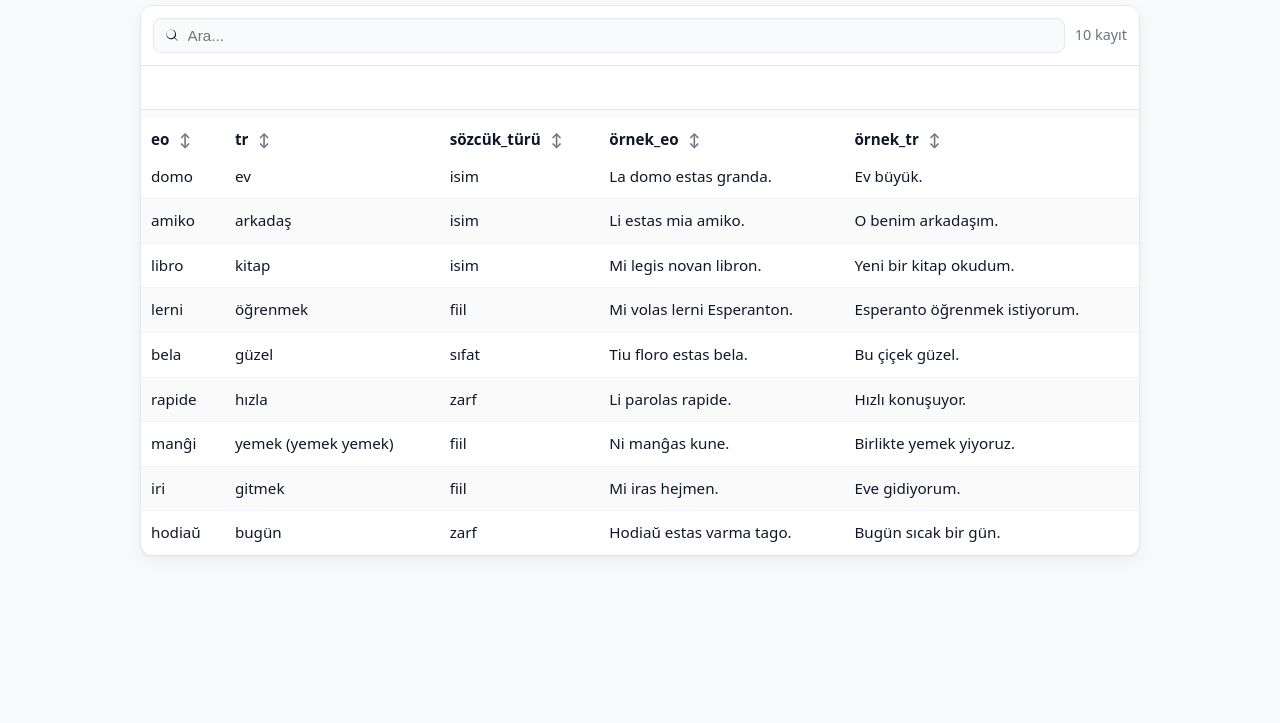
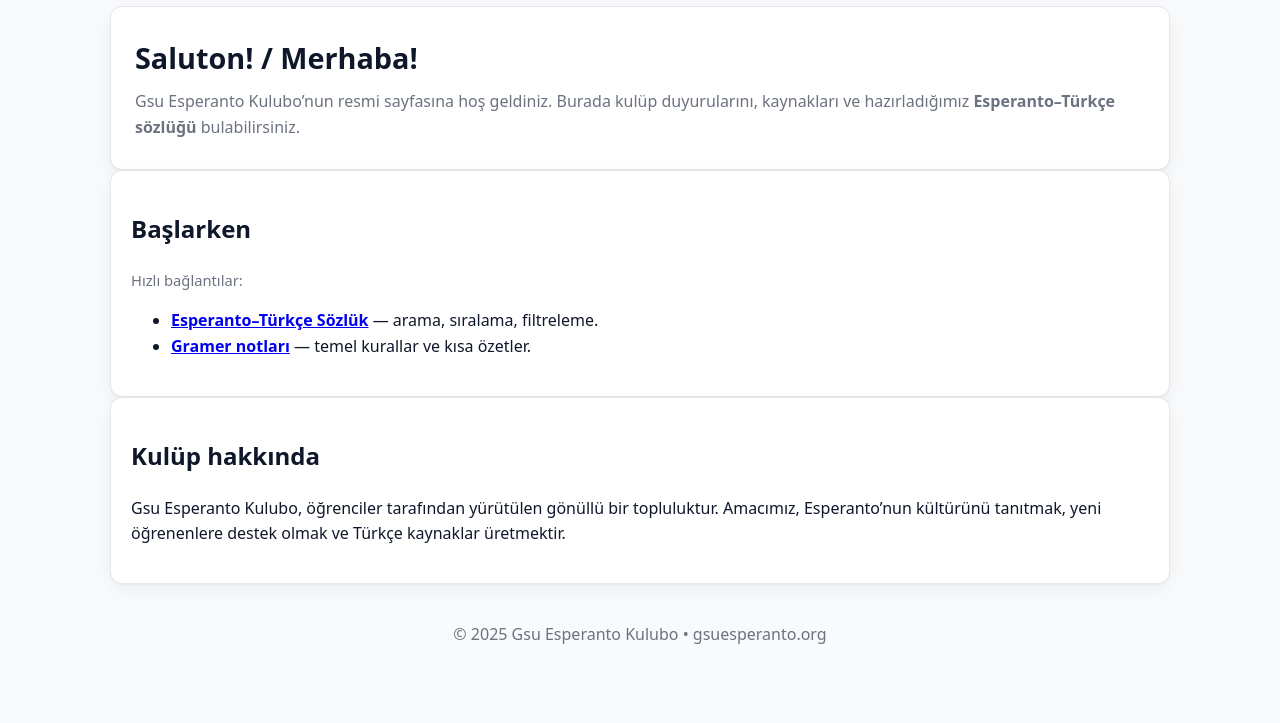
Before and after one commit to Bisbilge/eo-tr-sozluk, a plain HTML site: page index.html in a window 1280 px wide. Shown: the part 77-800 px from the top of the page. Drawn offline with Linux system fonts and the light colour scheme.

Commit message:
Update index.html

```diff
--- a/index.html
+++ b/index.html
@@ -1,183 +1,52 @@
+
 <!DOCTYPE html>
 <html lang="tr">
 <head>
   <meta charset="utf-8" />
   <meta name="viewport" content="width=device-width, initial-scale=1" />
-  <title>Esperanto–Türkçe Sözlük</title>
-  <style>
-    :root{
-      --border:#e5e7eb;
-      --muted:#6b7280;
-    }
-    *{box-sizing:border-box;margin:0;padding:0}
-    body{
-      font-family: system-ui, -apple-system, Segoe UI, Roboto, Ubuntu, Cantarell, "Noto Sans", Arial, sans-serif;
-      line-height:1.55;
-      background:#f8fafc;
-      color:#0f172a;
-      padding:24px;
-    }
-    .wrap{max-width:1000px;margin:auto;}
-    header{margin-bottom:18px;}
-    h1{font-size:1.6rem;font-weight:600;letter-spacing:-0.01em;}
-    .card{
-      background:#fff;
-      border:1px solid var(--border);
-      border-radius:12px;
-      box-shadow:0 1px 2px rgba(0,0,0,.04),0 6px 20px rgba(0,0,0,.05);
-      overflow:hidden;
-    }
-    .controls{
-      display:flex;flex-wrap:wrap;gap:10px;align-items:center;
-      padding:12px;border-bottom:1px solid var(--border);
-      position:sticky;top:0;background:#fff;z-index:2;
-    }
-    .field{
-      display:flex;align-items:center;gap:8px;
-      background:#f8fafc;border:1px solid var(--border);
-      padding:8px 10px;border-radius:8px;flex:1;
-    }
-    .field input{
-      border:0;outline:0;background:transparent;
-      font-size:0.95rem;width:100%;
-    }
-    .counter{margin-left:auto;color:var(--muted);font-size:.9rem}
-    .table-wrap{overflow:auto;max-height:70vh}
-    table{width:100%;border-collapse:collapse;font-size:0.95rem}
-    thead th{
-      position:sticky;top:52px;z-index:1;
-      background:#fff;border-bottom:1px solid var(--border);
-      text-align:left;padding:10px;white-space:nowrap;
-      cursor:pointer;user-select:none;
-    }
-    thead th .sort{font-size:.85rem;color:var(--muted);margin-left:6px;}
-    tbody td{padding:10px;border-top:1px solid #f1f5f9;vertical-align:top}
-    tbody tr:nth-child(odd) td{background:#fafafa}
-    mark{background:#fde68a;color:inherit;padding:0 .15em;border-radius:3px}
-  </style>
+  <title>Gsu Esperanto Kulubo</title>
+  <link rel="stylesheet" href="style.css" />
 </head>
 <body>
-  <div class="wrap">
-    <header><h1>Esperanto–Türkçe Sözlük</h1></header>
+  <header class="header">
+    <div class="header-inner container">
+      <a class="brand" href="index.html">
+        <img src="logo.png" alt="Gsu Esperanto Kulubo logosu" onerror="this.style.display='none'">
+        <span class="title">Gsu Esperanto Kulubo</span>
+      </a>
+      <nav class="nav">
+        <a href="index.html" class="active">Anasayfa</a>
+        <a href="sozluk.html">Sözlük</a>
+        <a href="gramer.html">Gramer</a>
+      </nav>
+    </div>
+  </header>
 
-    <section class="card">
-      <div class="controls">
-        <label class="field">
-          <svg aria-hidden="true" width="16" height="16" viewBox="0 0 24 24"><path fill="currentColor" d="M21 20.3L16.7 16a7.5 7.5 0 10-.7.7L20.3 21zM10.5 17a6.5 6.5 0 110-13 6.5 6.5 0 010 13z"/></svg>
-          <input id="q" type="search" placeholder="Ara..." autocomplete="off" />
-        </label>
-        <div class="counter" id="counter">0 kayıt</div>
-      </div>
+  <main class="container">
+    <section class="card hero">
+      <h1>Saluton! / Merhaba!</h1>
+      <p>Gsu Esperanto Kulubo’nun resmi sayfasına hoş geldiniz. Burada kulüp duyurularını, kaynakları ve hazırladığımız <strong>Esperanto–Türkçe sözlüğü</strong> bulabilirsiniz.</p>
+    </section>
 
-      <div class="table-wrap">
-        <table id="dict">
-          <thead><tr id="headRow"></tr></thead>
-          <tbody id="bodyRows"></tbody>
-        </table>
-      </div>
+    <section class="card section">
+      <h2>Başlarken</h2>
+      <p class="small">Hızlı bağlantılar:</p>
+      <ul>
+        <li><a href="sozluk.html"><strong>Esperanto–Türkçe Sözlük</strong></a> — arama, sıralama, filtreleme.</li>
+        <li><a href="gramer.html"><strong>Gramer notları</strong></a> — temel kurallar ve kısa özetler.</li>
+      </ul>
     </section>
-  </div>
 
-  <script>
-    const qs = (s,el=document)=>el.querySelector(s);
-    const qsa = (s,el=document)=>[...el.querySelectorAll(s)];
-    const CSV_URL = 'data.csv';
+    <section class="card section">
+      <h2>Kulüp hakkında</h2>
+      <p>Gsu Esperanto Kulubo, öğrenciler tarafından yürütülen gönüllü bir topluluktur. Amacımız, Esperanto’nun kültürünü tanıtmak, yeni öğrenenlere destek olmak ve Türkçe kaynaklar üretmektir.</p>
+    </section>
+  </main>
 
-    function parseCSV(text){
-      const rows=[];let row=[],cell='',inQuotes=false;
-      for(let i=0;i<text.length;i++){
-        const c=text[i],n=text[i+1];
-        if(inQuotes){
-          if(c==='"'&&n==='"'){cell+='"';i++;}
-          else if(c==='"'){inQuotes=false;}
-          else{cell+=c;}
-        }else{
-          if(c==='"'){inQuotes=true;}
-          else if(c===','){row.push(cell);cell='';}
-          else if(c==='\n'){row.push(cell);rows.push(row);row=[];cell='';}
-          else if(c==='\r'){}
-          else{cell+=c;}
-        }
-      }
-      if(cell.length||row.length){row.push(cell);rows.push(row);}
-      const headers=rows.shift()||[];
-      return {headers,rows};
-    }
+  <footer class="footer">
+    © <span id="yil"></span> Gsu Esperanto Kulubo • gsuesperanto.org
+  </footer>
 
-    function highlight(text,q){
-      if(!q)return text;
-      const esc=q.replace(/[.*+?^${}()|[\]\\]/g,'\\$&');
-      return text.replace(new RegExp(esc,'gi'),m=>`<mark>${m}</mark>`);
-    }
-
-    let state={headers:[],rows:[],filtered:[],sortKey:null,sortDir:1};
-
-    function renderHead(){
-      const head=qs('#headRow');head.innerHTML='';
-      state.headers.forEach((h,i)=>{
-        const th=document.createElement('th');
-        th.innerHTML=`<span>${h}</span> <span class="sort">↕</span>`;
-        th.onclick=()=>sortBy(i);
-        head.appendChild(th);
-      });
-    }
-
-    function renderBody(){
-      const tb=qs('#bodyRows');
-      const q=qs('#q').value.trim();
-      tb.innerHTML='';
-      const frag=document.createDocumentFragment();
-      state.filtered.forEach(r=>{
-        const tr=document.createElement('tr');
-        r.forEach(c=>{
-          const td=document.createElement('td');
-          td.innerHTML=highlight(String(c??''),q);
-          tr.appendChild(td);
-        });
-        frag.appendChild(tr);
-      });
-      tb.appendChild(frag);
-      qs('#counter').textContent=`${state.filtered.length} kayıt`;
-    }
-
-    function applyFilter(){
-      const q=qs('#q').value.toLowerCase().trim();
-      state.filtered = !q ? [...state.rows] :
-        state.rows.filter(r=>r.some(c=>String(c).toLowerCase().includes(q)));
-      if(state.sortKey!=null){sortBy(state.sortKey,true);}
-      renderBody();
-    }
-
-    function sortBy(i,keep=false){
-      if(!keep){
-        state.sortDir = (state.sortKey===i? -state.sortDir:1);
-        state.sortKey=i;
-      }
-      state.filtered.sort((a,b)=>{
-        const A=String(a[i]??'').toLowerCase();
-        const B=String(b[i]??'').toLowerCase();
-        return state.sortDir*((A>B)-(A<B));
-      });
-      qsa('thead th .sort').forEach((el,j)=>{
-        el.textContent=j===i?(state.sortDir===1?'↑':'↓'):'↕';
-      });
-      renderBody();
-    }
-
-    (async()=>{
-      try{
-        const text=(await fetch(CSV_URL)).text?await(await fetch(CSV_URL)).text():'';
-        const parsed=parseCSV(text.replace(/^\uFEFF/,''));
-        state.headers=parsed.headers;
-        state.rows=parsed.rows;
-        state.filtered=[...state.rows];
-        renderHead();
-        renderBody();
-      }catch(e){
-        qs('#bodyRows').innerHTML=`<tr><td>Hata: ${e.message}</td></tr>`;
-      }
-    })();
-    qs('#q').addEventListener('input',()=>applyFilter());
-  </script>
+  <script>document.getElementById('yil').textContent = new Date().getFullYear();</script>
 </body>
 </html>
```
